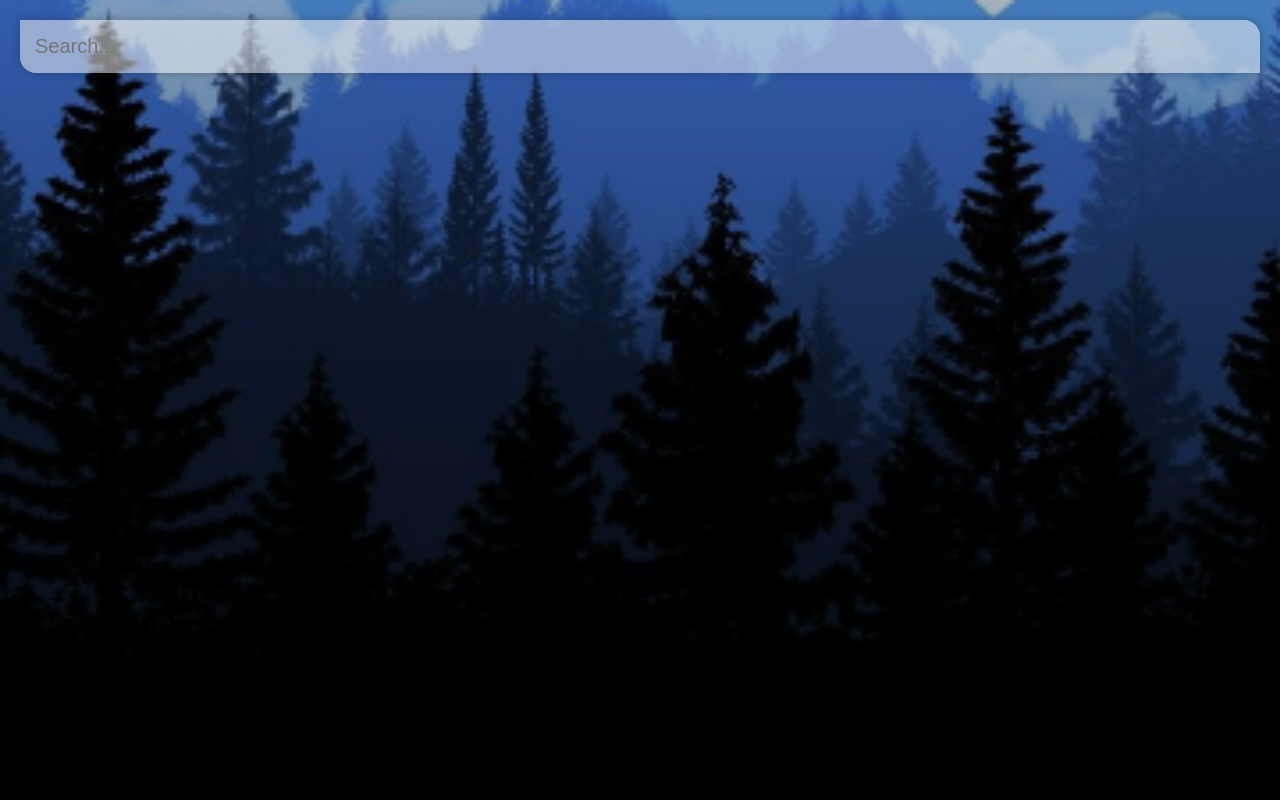
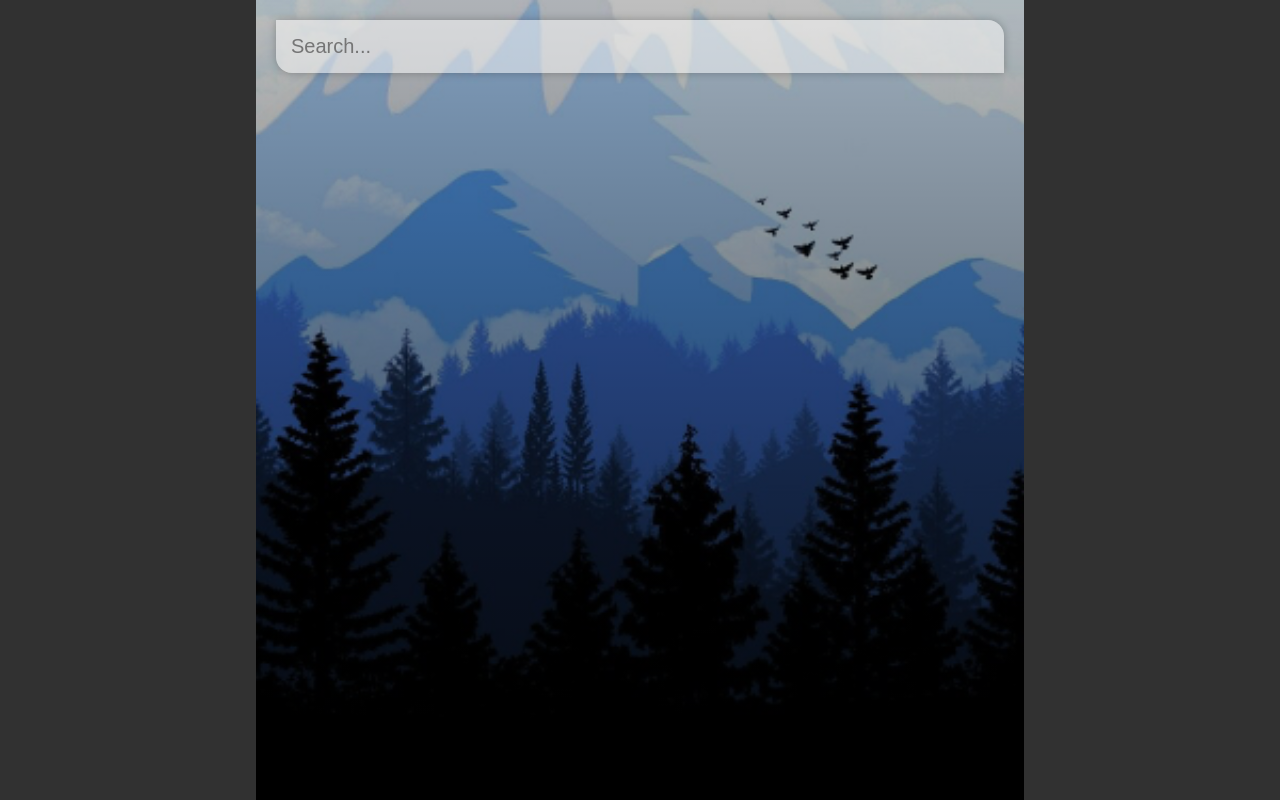
Before and after one commit to Jabser/Weather-App, a Vue app: page / in a window 1280 px wide. Built offline with nearby package versions, Linux system fonts and the light colour scheme.

Commit message:
Styling changes

```diff
--- a/src/App.vue
+++ b/src/App.vue
@@ -73,12 +73,16 @@ export default {
 
 body {
   font-family: 'montserrat', sans-serif;
+  background-color: #313131;
 }
 
 #app {
   background-image: url('./assets/cold-bg.jpg');
   background-size: cover;
   background-position: bottom;
+  width: 100%;
+  max-width: 768px;
+  margin: 0 auto;
   transition: .4s;
 }
 #app.warm {
@@ -87,6 +91,7 @@ body {
 
 main {
   min-height: 100vh;
+  margin: 0 auto;
   padding: 20px;
   background-image: linear-gradient(to bottom, rgba(0, 0, 0, 0.25), rgba(0, 0, 0, 0.75));
 
```
